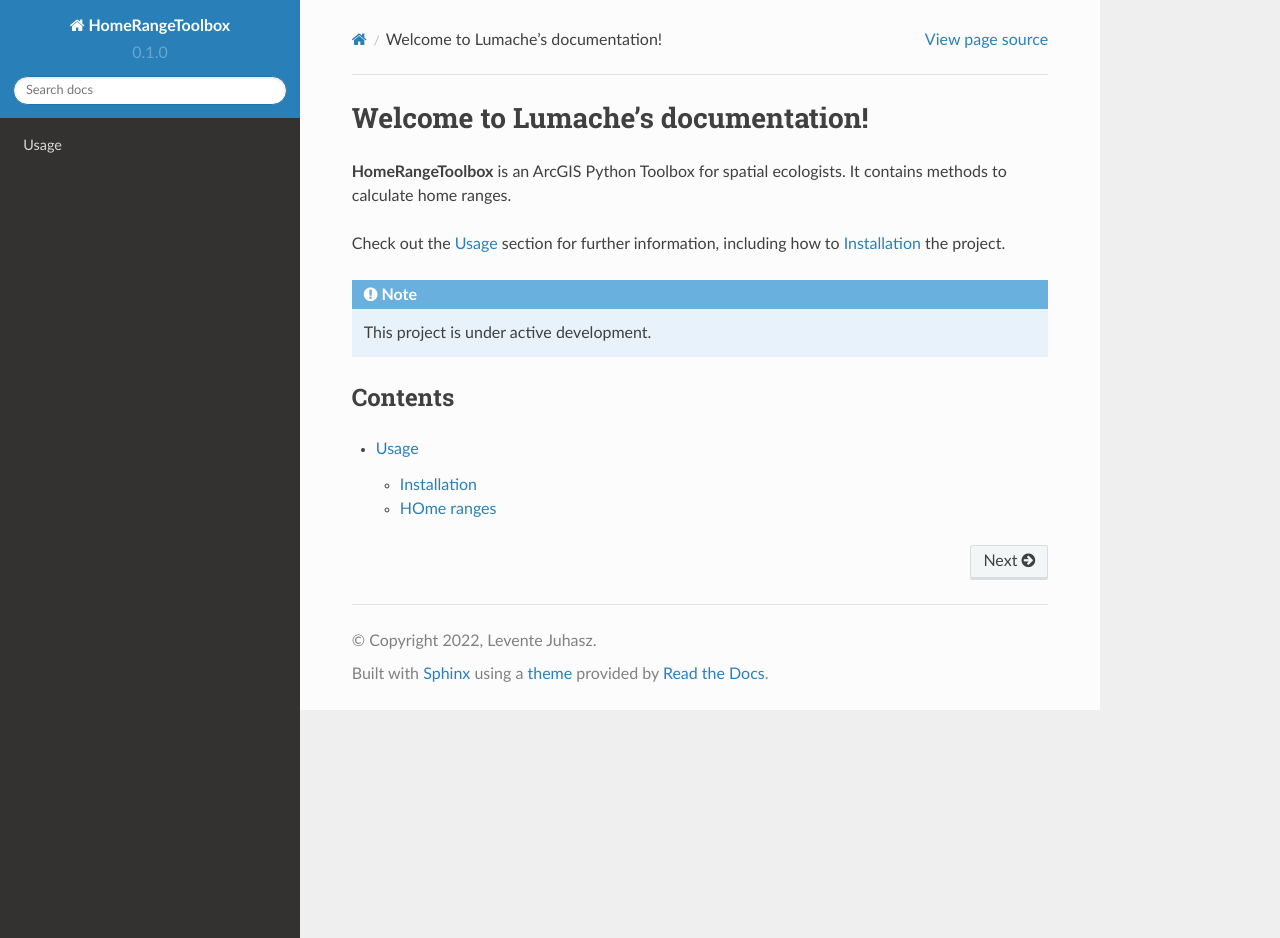
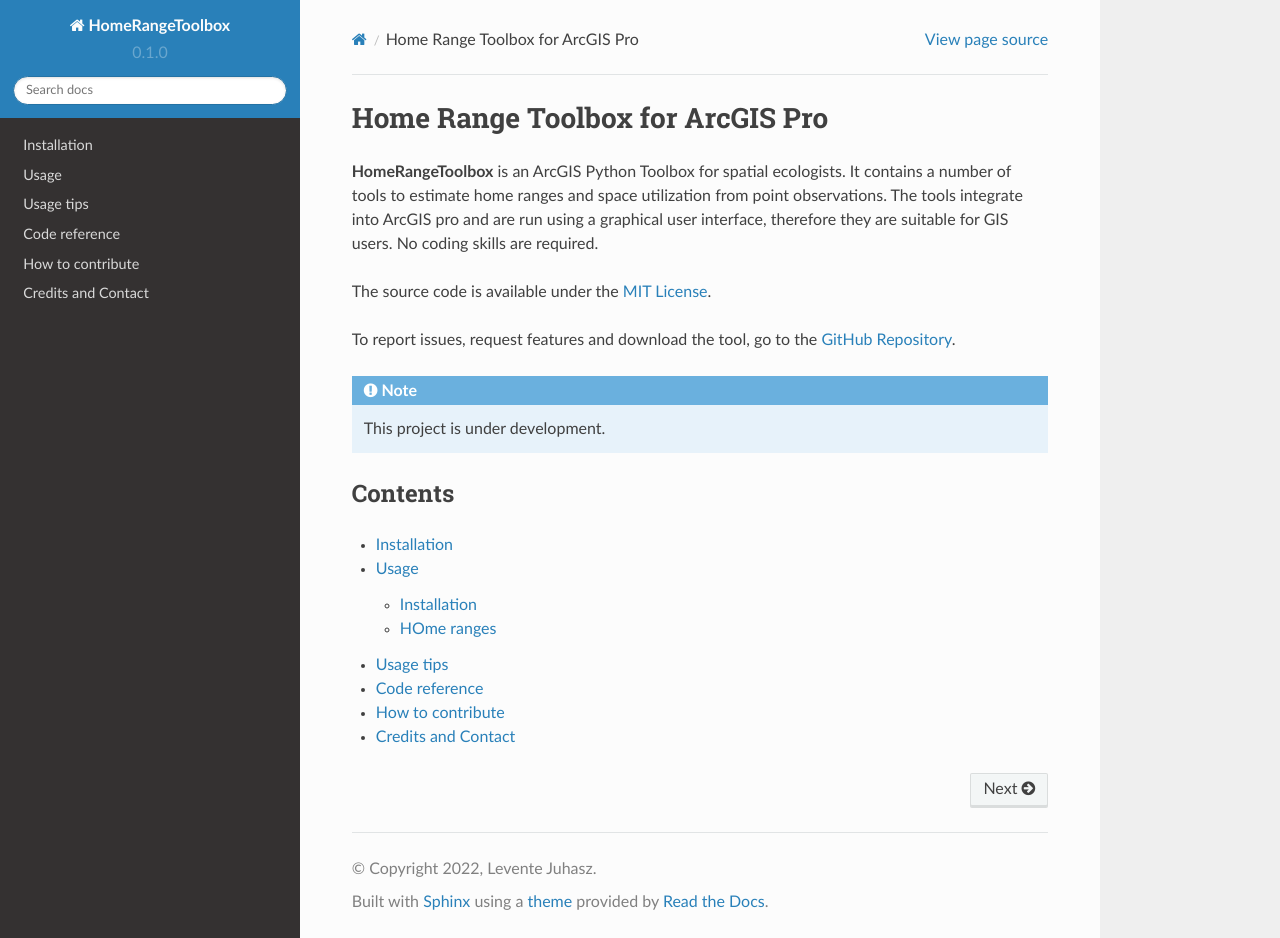
Before and after one commit to jlevente/HomeRangeToolbox, a Sphinx documentation site: the page built from docs/source/index.rst, in a window 1280 px wide and 938 px high. Built offline with Sphinx 7.4.7 and the Read the Docs theme 2.0.0, drawn with Linux system fonts in a browser that asks for light colours.

Commit message:
structure documentation

```diff
--- /dev/null
+++ b/docs/source/credits.rst
@@ -0,0 +1,4 @@
+Credits and Contact
+===================
+
+TBD
--- /dev/null
+++ b/docs/source/howto-contribute.rst
@@ -0,0 +1,4 @@
+How to contribute
+=================
+
+TBD
--- a/docs/source/index.rst
+++ b/docs/source/index.rst
@@ -1,19 +1,24 @@
-Welcome to Lumache's documentation!
-===================================
+Home Range Toolbox for ArcGIS Pro
+=================================
 
-**HomeRangeToolbox** is an ArcGIS Python Toolbox for spatial ecologists. It contains methods
-to calculate home ranges.
+**HomeRangeToolbox** is an ArcGIS Python Toolbox for spatial ecologists. It contains a number of tools to estimate home ranges and space utilization from point observations. The tools integrate into ArcGIS pro and are run using a graphical user interface, therefore they are suitable for GIS users. No coding skills are required.
 
-Check out the :doc:`usage` section for further information, including
-how to :ref:`installation` the project.
+The source code is available under the `MIT License <https://github.com/jlevente/HomeRangeToolbox/blob/main/LICENSE>`_.
+
+To report issues, request features and download the tool, go to the `GitHub Repository <https://github.com/jlevente/HomeRangeToolbox>`_.
 
 .. note::
 
-   This project is under active development.
+   This project is under development.
 
 Contents
 --------
 
 .. toctree::
 
+   installation
    usage
+   tips
+   reference
+   howto-contribute
+   credits
--- /dev/null
+++ b/docs/source/installation.rst
@@ -0,0 +1,4 @@
+Installation
+============
+
+TBD
--- /dev/null
+++ b/docs/source/reference.rst
@@ -0,0 +1,4 @@
+Code reference
+==============
+
+TBD
--- /dev/null
+++ b/docs/source/tips.rst
@@ -0,0 +1,4 @@
+Usage tips
+==========
+
+TBD
```
